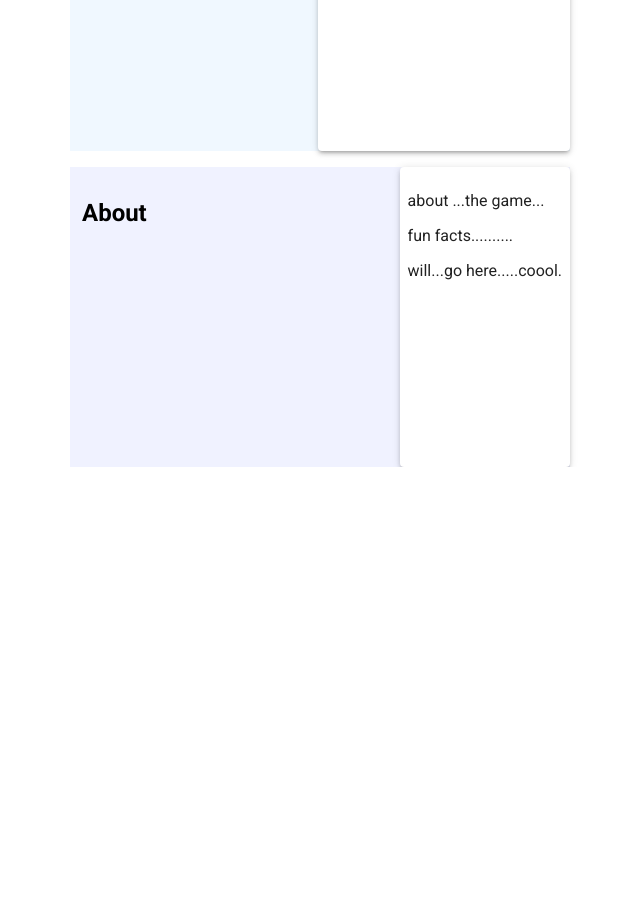
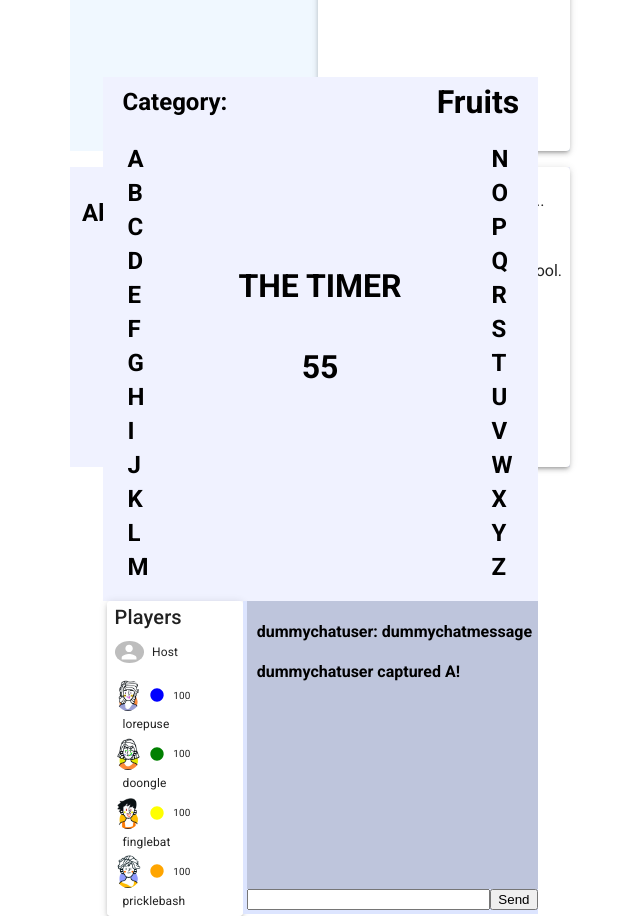
Before and after one commit to lighthouse-labs/MadCap-Server2, a React (Create React App) app in the folder client/: page / in a window 1280 px wide. Shown: the part 720-1636 px from the top of the page, without its empty margins (320-960 px from the left). Before the commit the page ends 1187 px from the top, so only its background shows below. Built offline with nearby package versions, Linux system fonts and the light colour scheme; no server answers.

Commit message:
bugfix states

```diff
--- a/client/src/components/App.jsx
+++ b/client/src/components/App.jsx
@@ -75,6 +75,9 @@ export default function App(props) {
         />)}
 
       {mode === "GAME" && <Game />}
+      <Game />
     </div>
+
+
   );
 }
--- a/client/src/components/Game/AnswerList.jsx
+++ b/client/src/components/Game/AnswerList.jsx
@@ -27,6 +27,7 @@ export default function AnswerList(props) {
         id={answer.id}
         letter={answer.letter}
         captureColour={answer.captureColour}
+        answer = {answer.answer}
         phase = {props.phase}
       />
     );
--- a/client/src/components/Game/AnswerListItem.jsx
+++ b/client/src/components/Game/AnswerListItem.jsx
@@ -17,8 +17,8 @@ export default function AnswerListItem(props) {
       {props.phase === "game" && <h2>{props.letter}</h2>}
       {props.phase === "results" && props.answer && (
         <h2>
-          {props.answer}
-          <button onClick={console.log("click")}>Reject!</button>
+
+          <button onClick={console.log("click")}>{props.answer}</button>
         </h2>
       )}
       {props.phase === "results" && !props.answer && (
--- a/client/src/components/Game/Entry.jsx
+++ b/client/src/components/Game/Entry.jsx
@@ -11,7 +11,7 @@ export default function Entry(props) {
   // };
 
   const send = () => {
-    props.sendMessage('submit state', message);
+    props.sendMessage(message);
     console.log(message);
   };
 
--- a/client/src/components/Game/index.jsx
+++ b/client/src/components/Game/index.jsx
@@ -209,6 +209,7 @@ export default function Game(props) {
     chats: dummychat,
     isConnected: socket.connected,
     lastMessage: null,
+    //phase : game and results
     phase: "game"
   });
 
@@ -244,7 +245,10 @@ export default function Game(props) {
   });
 
   useEffect(() => {
+    console.log("ueseEffect")
+    console.log(stateRef.current)
     socket.on("connect", () => {
+      console.log("connected")
       socket.emit("set-room", dummyuser.url);
       setState({
         ...stateRef.current,
```
